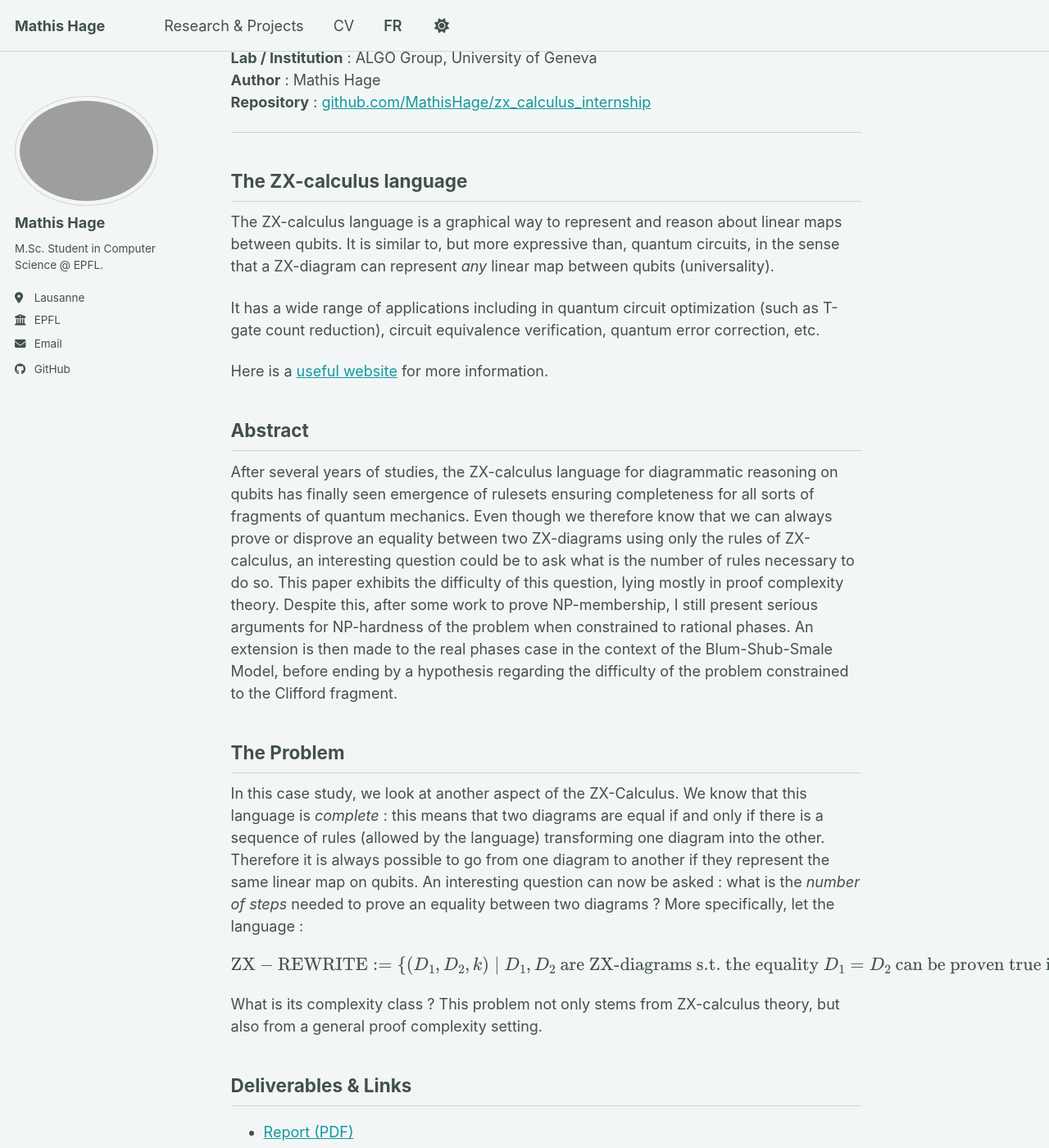
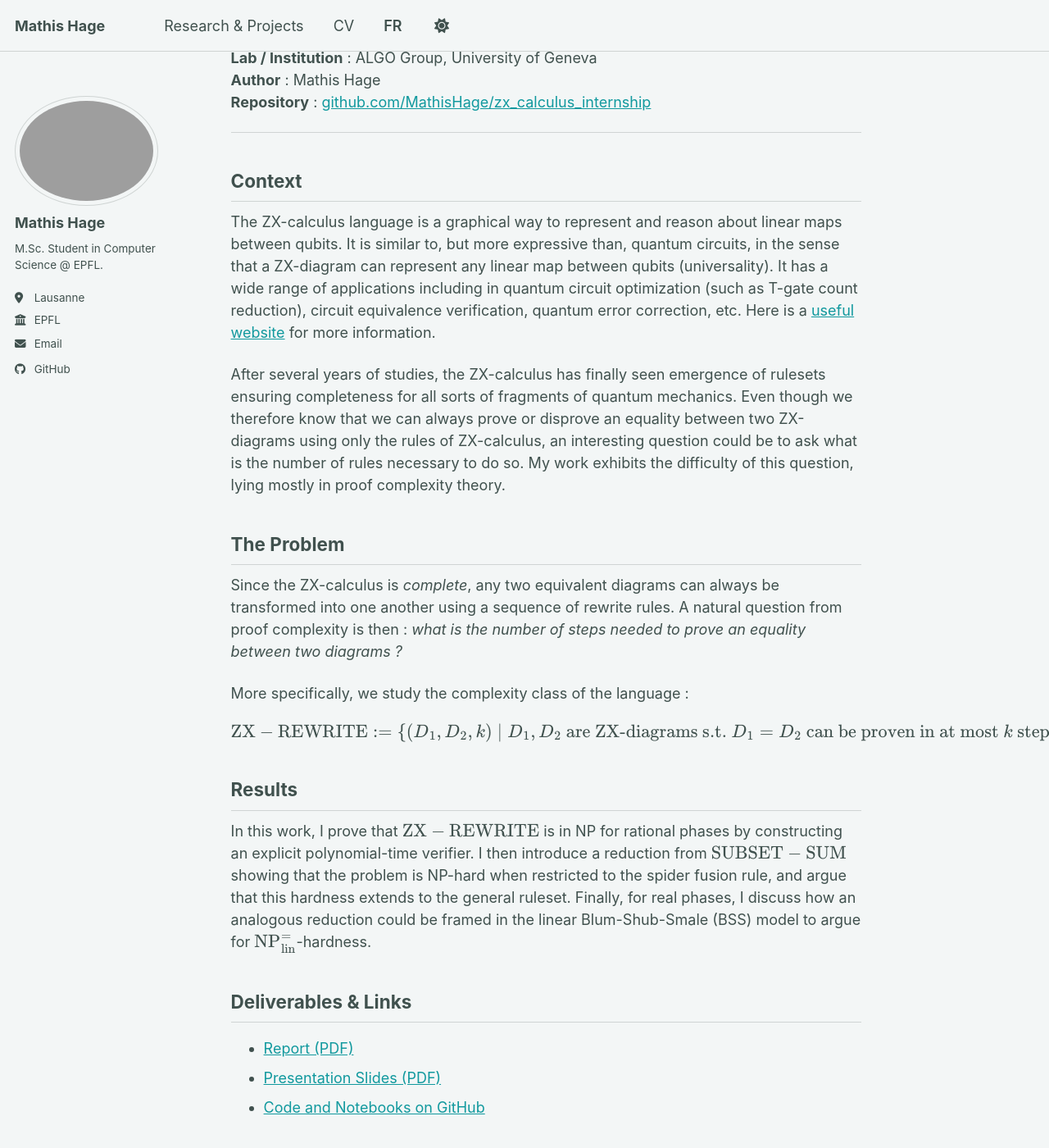
Before and after one commit to MathisHage/MathisHage.github.io, a Jekyll site: the page built from _portfolio/zx_calculus.md, in a window 1280 px wide and 1400 px high, scrolled down 242 px. Shown: the whole window at 82% size. Built offline with Jekyll 4.4.1, drawn with Linux system fonts in a browser that asks for light colours; a style sheet for code colours, icons or effects is not loaded.

Commit message:
refactor: change description of algo internship

```diff
--- a/_portfolio/zx_calculus.md
+++ b/_portfolio/zx_calculus.md
@@ -17,25 +17,23 @@ fr_url: /fr/projects/
 
 ---
 
-## The ZX-calculus language
+## Context
 
-The ZX-calculus language is a graphical way to represent and reason about linear maps between qubits. It is similar to, but more expressive than, quantum circuits, in the sense that a ZX-diagram can represent *any* linear map between qubits (universality).
+The ZX-calculus language is a graphical way to represent and reason about linear maps between qubits. It is similar to, but more expressive than, quantum circuits, in the sense that a ZX-diagram can represent any linear map between qubits (universality). It has a wide range of applications including in quantum circuit optimization (such as T-gate count reduction), circuit equivalence verification, quantum error correction, etc. Here is a [useful website](https://zxcalculus.com/) for more information.
 
-It has a wide range of applications including in quantum circuit optimization (such as T-gate count reduction), circuit equivalence verification, quantum error correction, etc.
-
-Here is a [useful website](https://zxcalculus.com/) for more information.
-
-## Abstract
-
-After several years of studies, the ZX-calculus language for diagrammatic reasoning on qubits has finally seen emergence of rulesets ensuring completeness for all sorts of fragments of quantum mechanics. Even though we therefore know that we can always prove or disprove an equality between two ZX-diagrams using only the rules of ZX-calculus, an interesting question could be to ask what is the number of rules necessary to do so. This paper exhibits the difficulty of this question, lying mostly in proof complexity theory. Despite this, after some work to prove NP-membership, I still present serious arguments for NP-hardness of the problem when constrained to rational phases. An extension is then made to the real phases case in the context of the Blum-Shub-Smale Model, before ending by a hypothesis regarding the difficulty of the problem constrained to the Clifford fragment.
+After several years of studies, the ZX-calculus has finally seen emergence of rulesets ensuring completeness for all sorts of fragments of quantum mechanics. Even though we therefore know that we can always prove or disprove an equality between two ZX-diagrams using only the rules of ZX-calculus, an interesting question could be to ask what is the number of rules necessary to do so. My work exhibits the difficulty of this question, lying mostly in proof complexity theory.
 
 ## The Problem
 
-In this case study, we look at another aspect of the ZX-Calculus. We know that this language is *complete* : this means that two diagrams are equal if and only if there is a sequence of rules (allowed by the language) transforming one diagram into the other. Therefore it is always possible to go from one diagram to another if they represent the same linear map on qubits. An interesting question can now be asked : what is the *number of steps* needed to prove an equality between two diagrams ? More specifically, let the language :
+Since the ZX-calculus is *complete*, any two equivalent diagrams can always be transformed into one another using a sequence of rewrite rules. A natural question from proof complexity is then : *what is the number of steps needed to prove an equality between two diagrams ?*
 
-$$\textsc{ZX-REWRITE} := \{ (D_1, D_2, k) \; | \; D_1, D_2 \text{ are ZX-diagrams s.t. the equality } D_1=D_2 \text{ can be proven true in at most } k \text{ steps}\}.$$
+More specifically, we study the complexity class of the language :
 
-What is its complexity class ? This problem not only stems from ZX-calculus theory, but also from a general proof complexity setting.
+$$\textsc{ZX-REWRITE} := \{ (D_1, D_2, k) \; | \; D_1, D_2 \text{ are ZX-diagrams s.t. } D_1 = D_2 \text{ can be proven in at most } k \text{ steps}\}.$$
+
+## Results
+
+In this work, I prove that $\textsc{ZX-REWRITE}$ is in NP for rational phases by constructing an explicit polynomial-time verifier. I then introduce a reduction from $\textsc{SUBSET-SUM}$ showing that the problem is NP-hard when restricted to the spider fusion rule, and argue that this hardness extends to the general ruleset. Finally, for real phases, I discuss how an analogous reduction could be framed in the linear Blum-Shub-Smale (BSS) model to argue for $\text{NP}^=_{\text{lin}}$-hardness.
 
 ## Deliverables & Links
 * [Report (PDF)](https://github.com/MathisHage/zx_calculus_internship/blob/main/report/report.pdf)
```
